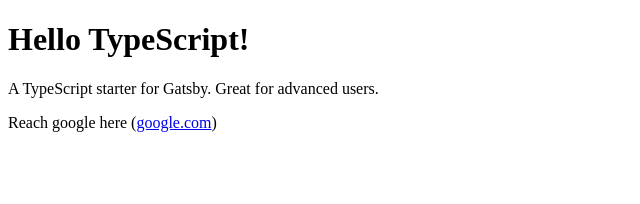
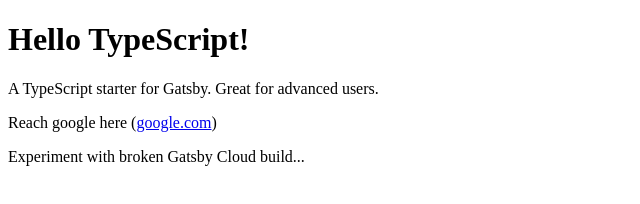
Before and after one commit to boutchitos/ah-tg-gatsby, a Gatsby site: page / in a window 1280 px wide. Shown: the whole page, without its empty margins (0-640 px from the left). Built offline with nearby package versions, Linux system fonts and the light colour scheme; Gatsby itself is replaced by a stand-in of ours.

Commit message:
chore: to trigger a build on Gatsby Cloud

```diff
--- a/src/pages/index.tsx
+++ b/src/pages/index.tsx
@@ -8,6 +8,7 @@
       <p>
         Reach google here (<a href="https://google.com">google.com</a>)
       </p>
+      <p>Experiment with broken Gatsby Cloud build...</p>
     </main>
   );
 }
```
